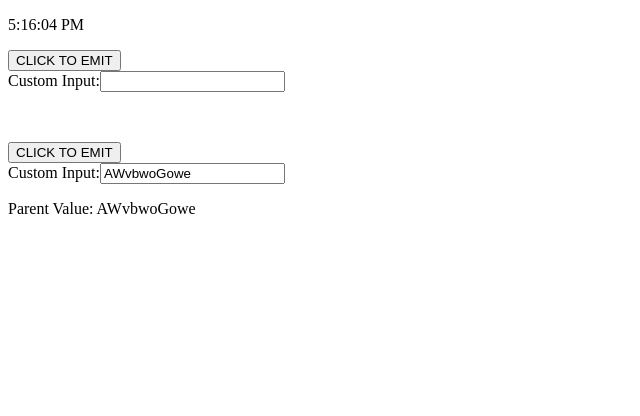
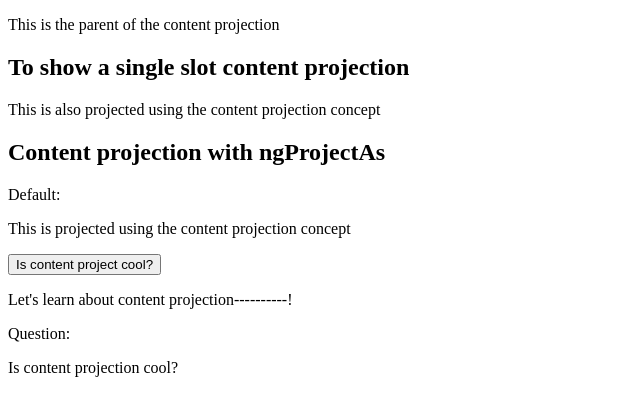
Before and after one commit to panneerssalti/angular-learn-nost, an Angular app: page / in a window 1280 px wide. Shown: the top 416 px of the page, without its empty margins (0-640 px from the left). Built offline with nearby package versions, Linux system fonts and the light colour scheme.

Commit message:
adding content projection

```diff
--- a/src/app/app.component.html
+++ b/src/app/app.component.html
@@ -10,4 +10,5 @@
 <!-- parent-child -->
 <!-- <app-parent></app-parent> -->
 <!-- <app-templates></app-templates> -->
-<app-parent-com></app-parent-com>
+<!-- <app-parent-com></app-parent-com> -->
+<app-cp-parent></app-cp-parent>
--- a/src/app/app.module.ts
+++ b/src/app/app.module.ts
@@ -15,6 +15,8 @@ import { ChildLocalVariableComponent } from './parent-child/child-local-variable
 import { TemplatesComponent } from './templates/templates.component';
 import { ChildComComponent } from './parent-child-com/child-com/child-com.component';
 import { ParentComComponent } from './parent-child-com/parent-com/parent-com.component';
+import { CpParentComponent } from './content-projection/cp-parent/cp-parent.component';
+import { CpChildComponent } from './content-projection/cp-child/cp-child.component';
 
 @NgModule({
   declarations: [
@@ -30,7 +32,9 @@ import { ParentComComponent } from './parent-child-com/parent-com/parent-com.com
     ChildLocalVariableComponent,
     TemplatesComponent,
     ChildComComponent,
-    ParentComComponent
+    ParentComComponent,
+    CpParentComponent,
+    CpChildComponent
   ],
   imports: [
     BrowserModule,
--- /dev/null
+++ b/src/app/content-projection/cp-child/cp-child.component.html
@@ -0,0 +1,14 @@
+<h2>To show a single slot content projection</h2>
+<ng-content></ng-content>
+<ng-content select="[question]"></ng-content>
+<div *ngIf="expanded" [id]="contentId">
+    <ng-container [ngTemplateOutlet]="content.templateRef"></ng-container>
+</div>
+
+<h2>Content projection with ngProjectAs</h2>
+
+Default:
+<ng-content></ng-content>
+
+Question:
+<ng-content select="[question1]"></ng-content>
--- /dev/null
+++ b/src/app/content-projection/cp-child/cp-child.component.ts
@@ -0,0 +1,32 @@
+import { Component, ContentChild, Directive, HostBinding, HostListener, Input, TemplateRef } from '@angular/core';
+
+@Directive({
+  selector: '[appContent]'
+})
+export class ContentDirective {
+  constructor(public templateRef: TemplateRef<unknown>) {}
+}
+
+@Directive({selector: 'button[appContentToggle]',})
+export class ContentToggleDirective {
+  @HostBinding('attr.aria-expanded') ariaExpanded = this.cpChild.expanded;
+  @HostBinding('attr.aria-controls') ariaControls = this.cpChild.contentId;
+  @HostListener('click') toggleContent() {
+    this.cpChild.expanded = !this.cpChild.expanded;
+  }
+  constructor(public cpChild: CpChildComponent) {}
+}
+
+let nextId = 0;
+
+@Component({
+  selector: 'app-cp-child',
+  templateUrl: './cp-child.component.html',
+  styleUrl: './cp-child.component.css'
+})
+export class CpChildComponent {
+  contentId = `zippy-${nextId++}`;
+  @Input() expanded = false;
+
+  @ContentChild(ContentDirective) content!: ContentDirective;
+}
--- /dev/null
+++ b/src/app/content-projection/cp-parent/cp-parent.component.html
@@ -0,0 +1,13 @@
+<p>This is the parent of the content projection</p>
+<app-cp-child>
+    <p question>This is also projected using the content projection concept</p>
+    <p>This is projected using the content projection concept</p>
+    <button type="button" appContentToggle>Is content project cool?</button>
+    <ng-template appContent>
+        It depends on what you do with it.
+    </ng-template>
+    <p>Let's learn about content projection----------!</p>
+    <ng-container ngProjectAs="[question1]">
+      <p>Is content projection cool?</p>
+    </ng-container>
+</app-cp-child>
--- a/src/app/parent-child-com/child-com/child-com.component.html
+++ b/src/app/parent-child-com/child-com/child-com.component.html
@@ -1,5 +1,5 @@
 <p>{{inputFeed}}</p>
-<button type="button" (click)="emitEvent()">CLICK TO EMIT</button>
+<button type="button" (ccd-lick)="emitEvent()">CLICK TO EMIT</button>
 <br>
 <label for="customInput">Custom Input:</label>
 <input id="customInput" [value]="customValue" (input)="onInput($event)" />
```
Also changed, not shown: src/app/content-projection/cp-parent/cp-parent.component.ts (added, +11 -0 lines), src/app/content-projection/cp-child/cp-child.component.css (added), src/app/content-projection/cp-parent/cp-parent.component.css (added).
